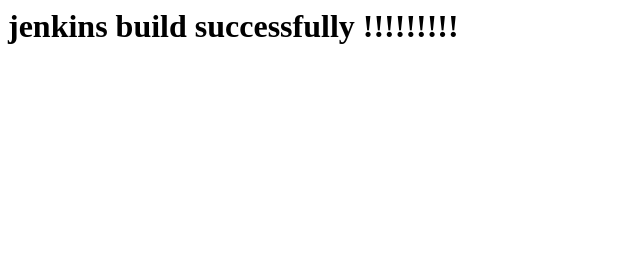
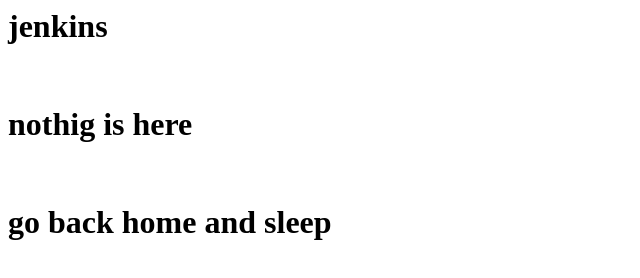
Before and after one commit to 9890ABHI/dhpcsa-jenkins, a plain HTML site: page index.html in a window 1280 px wide. Shown: the whole page, without its empty margins (0-640 px from the left). Drawn offline with Linux system fonts and the light colour scheme.

Commit message:
Update index.html

```diff
--- a/index.html
+++ b/index.html
@@ -1,3 +1,11 @@
 <h1>
-  jenkins build successfully  !!!!!!!!!
+  jenkins
 </h1>
+<br/>
+<h1>
+  nothig is here
+</h1>
+<br/>
+<h1>
+  go back home and sleep
+</h1>
```
